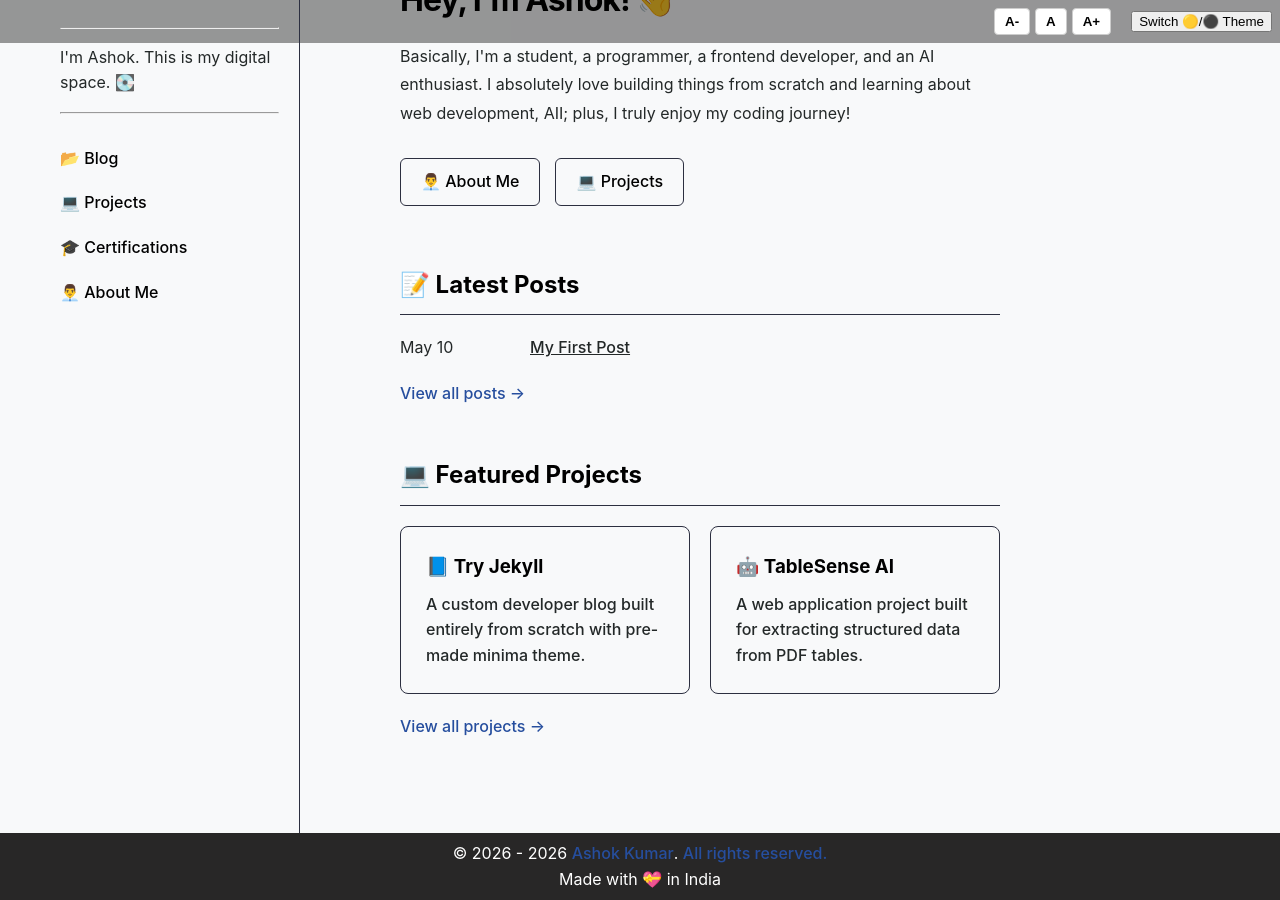
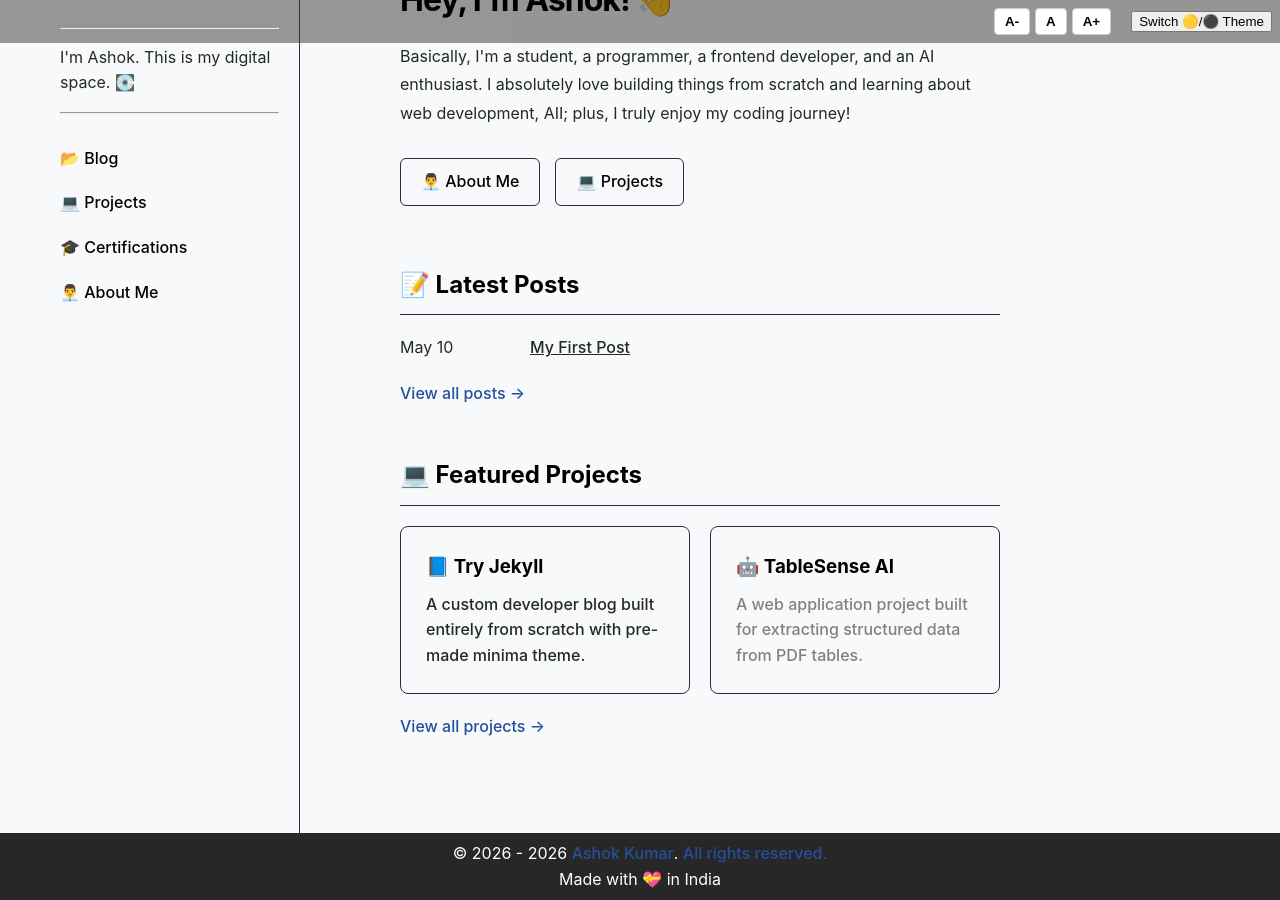
Before and after one commit to cj7-code-journey/cj7-code-journey.github.io, a Jekyll site: the page built from index.html, in a window 1280 px wide and 900 px high, scrolled down 110 px. Built offline with Jekyll 4.4.1, drawn with Linux system fonts in a browser that asks for light colours.

Commit message:
feat(project-card): add disabled project card variant with title tooltip

```diff
--- a/assets/css/project.css
+++ b/assets/css/project.css
@@ -27,6 +27,12 @@
     color: var(--text-main);
     transition: transform 0.2s, background-color 0.2s;
 }
+/* home page project cards style */
+.project-card a{
+    text-decoration: none;
+    color: var(--text-main);
+}
+
 
 /* Hover Effect*/
 .project-card:hover {
--- a/index.html
+++ b/index.html
@@ -35,17 +35,19 @@ title: Home
     <h2>💻 Featured Projects</h2>
 
     <div class="projects-grid">
-
-        <a href="https://cj7-code-journey.github.io/try_jekyll/" target="_blank" class="project-card">
+        <div class="project-card">
+        <a href="https://cj7-code-journey.github.io/try_jekyll/" target="_blank" >
             <h3>📘 Try Jekyll</h3>
             <p">A custom developer blog built
                 entirely from scratch with pre-made minima theme.</p>
         </a>
-
-        <a href="/" class="project-card">
+        </div>
+        <div class="project-card" title="disabled project: you can't navigate">
+        <a href="/"  style="pointer-events: none; color: gray;" aria-disabled="true" tabindex="-1" >
             <h3>🤖 TableSense AI</h3>
             <p>A web application project built for extracting structured data from PDF tables.</p>
         </a>
+        </div>
     </div>
     <div style="margin-top: 20px;">
         <a href="/projects.html">View all projects →</a>
```
